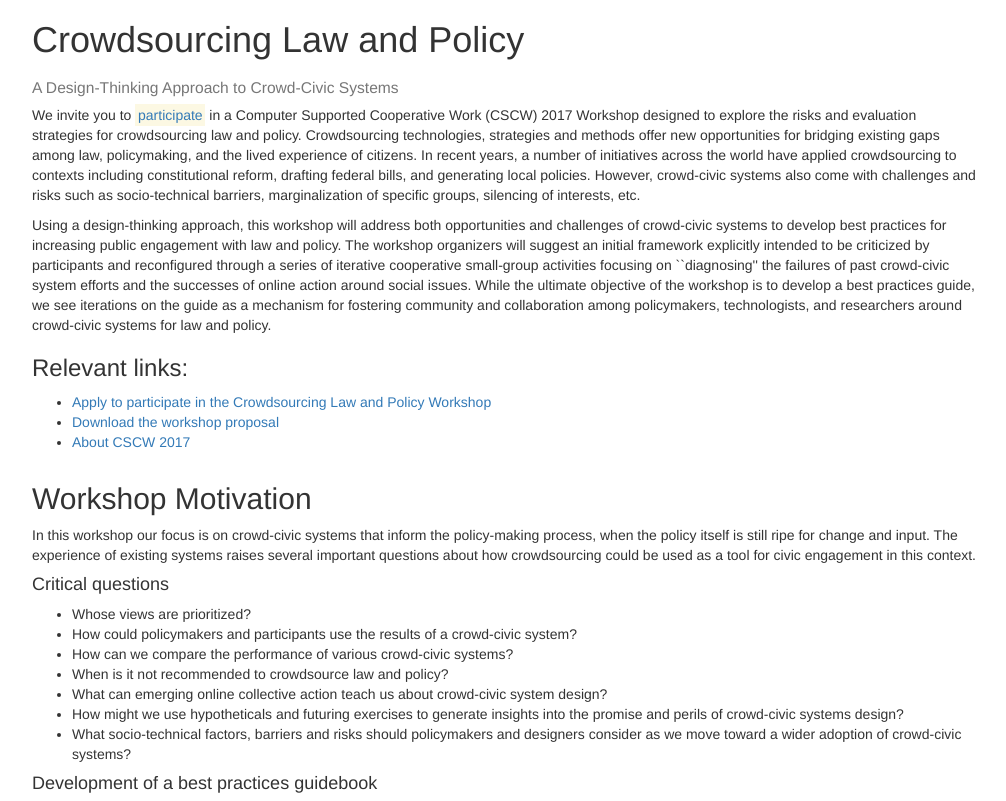
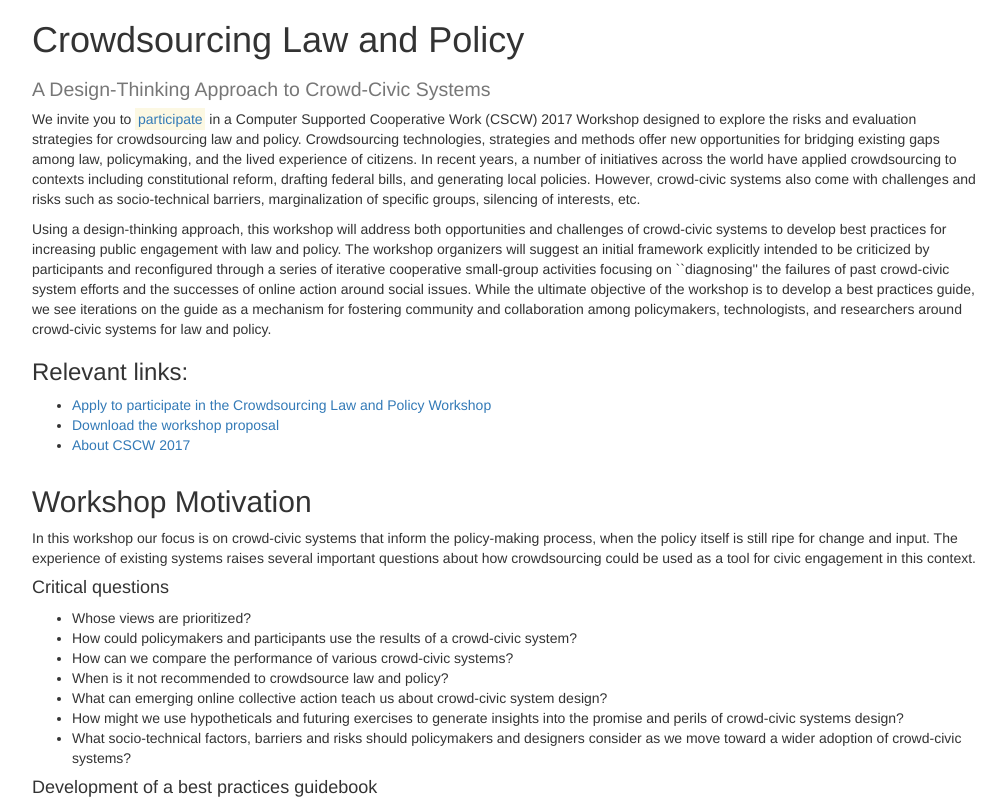
Before and after one commit to CrowdCivicSystems/CrowdCivicSystems.github.io, a plain HTML site: page index.html in a window 1280 px wide. Shown: the top 801 px of the page, without its empty margins (38-1044 px from the left). Drawn offline with nearby package versions, Linux system fonts and the light colour scheme.

Commit message:
Update index.html

```diff
--- a/index.html
+++ b/index.html
@@ -13,7 +13,7 @@
       <div class="row">
         <div class="col-md-10 col-offset-md-1">
           <h1>Crowdsourcing Law and Policy</h1>
-          <h3><small>A Design-Thinking Approach to Crowd-Civic Systems</small></h3>
+          <h2><small>A Design-Thinking Approach to Crowd-Civic Systems</small></h2>
           <p>We invite you to <mark><a href="https://goo.gl/forms/zpAQMkyZjAe53mwj1">participate</a></mark> in a Computer Supported Cooperative Work (CSCW) 2017 Workshop
             designed to explore the risks and evaluation strategies for crowdsourcing law and policy. Crowdsourcing
             technologies, strategies and methods offer new opportunities for bridging existing gaps among law, policymaking,
```
